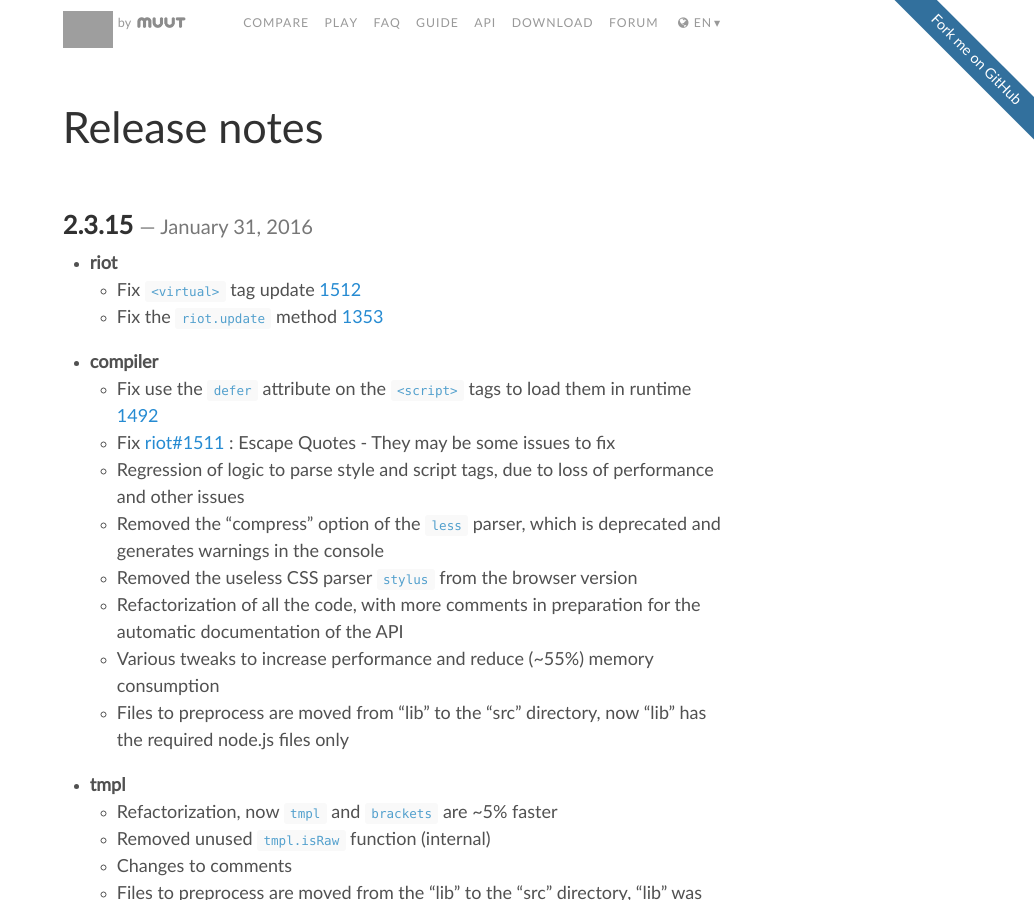
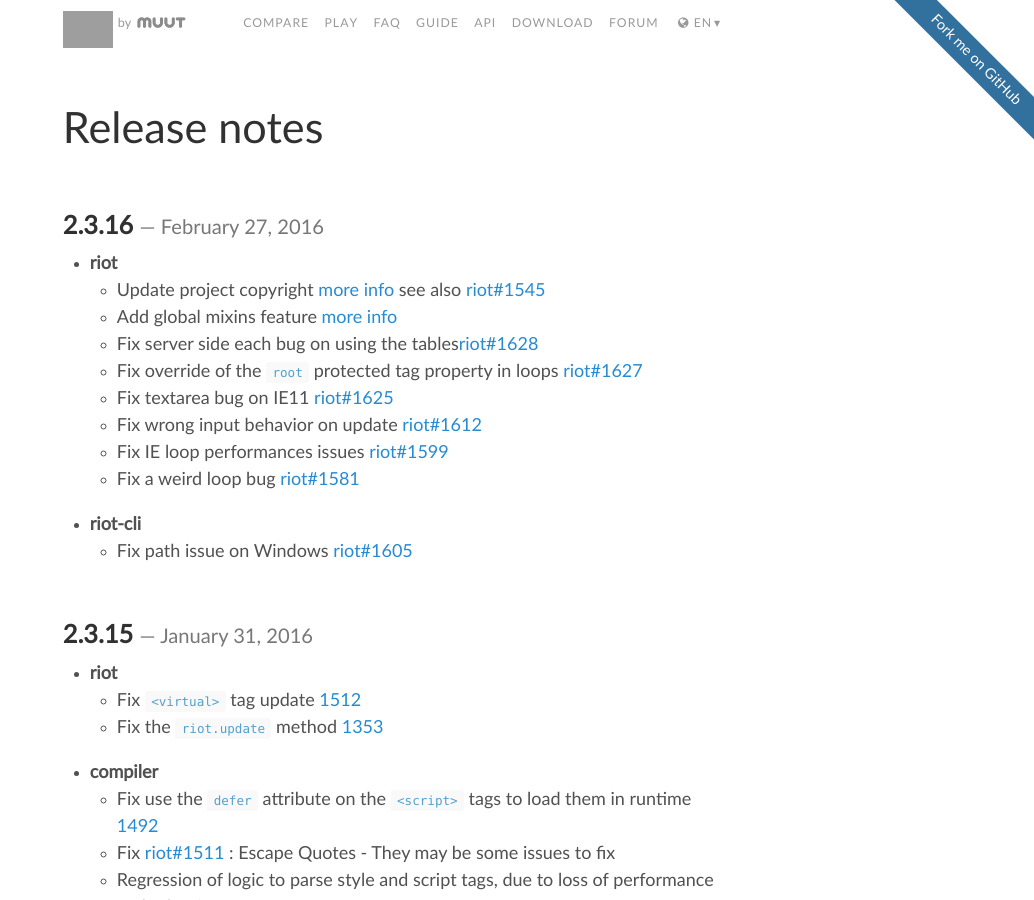
Before and after one commit to riot/riot.github.io, a Jekyll site: the page built from release-notes.md, in a window 1280 px wide and 900 px high. Shown: the whole window, without its empty margins (246-1280 px from the left). Built offline with Jekyll 4.4.1, drawn with Linux system fonts in a browser that asks for light colours; nearby versions of some CDN libraries; grey boxes are pictures that could not be loaded.

Commit message:
updated: release notes

```diff
--- a/_config.yml
+++ b/_config.yml
@@ -35,17 +35,17 @@
   email:             hello.riotjs@gmail.com
 
 # Custom vars
-major_version:       15
+major_version:       16
 minor_version:       2.3
 
-version:             2.3.15
-release_date:        January 31
-version_slurp:       Bug fix and performance improvements
+version:             2.3.16
+release_date:        February 27
+version_slurp:       Add global mixins, bug fix and better performances
 repo:                https://github.com/riot/riot
 
 # Vars needed for the compare.md page
 
-size_min:            8.27
+size_min:            8.56
 riot_route_size_min: 1.65
 
 polymer:
--- a/release-notes.md
+++ b/release-notes.md
@@ -5,6 +5,21 @@
 ---
 
 # {{ page.title }}
+
+## 2.3.16 *February 27, 2016*
+
+- __riot__
+  - Update project copyright [more info](https://github.com/riot/riot/pull/1584) see also [riot#1545](https://github.com/riot/riot/issues/1545)
+  - Add global mixins feature [more info](api/#mixin-global)
+  - Fix server side each bug on using the tables[riot#1628](https://github.com/riot/riot/issues/1628)
+  - Fix override of the `root` protected tag property in loops [riot#1627](https://github.com/riot/riot/issues/1627)
+  - Fix textarea bug on IE11 [riot#1625](https://github.com/riot/riot/issues/1625)
+  - Fix wrong input behavior on update [riot#1612](https://github.com/riot/riot/issues/1612)
+  - Fix IE loop performances issues [riot#1599](https://github.com/riot/riot/issues/1599)
+  - Fix a weird loop bug [riot#1581](https://github.com/riot/riot/issues/1581)
+
+- __riot-cli__
+  - Fix path issue on Windows [riot#1605](https://github.com/riot/riot/issues/1605)
 
 ## 2.3.15 *January 31, 2016*
 
```
